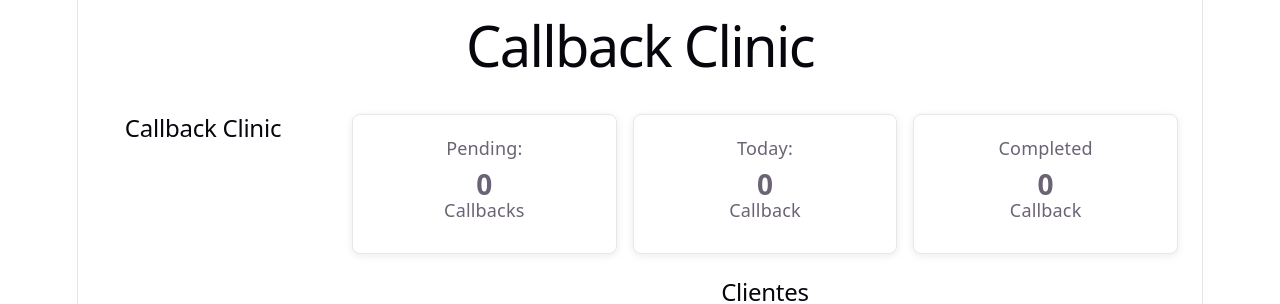
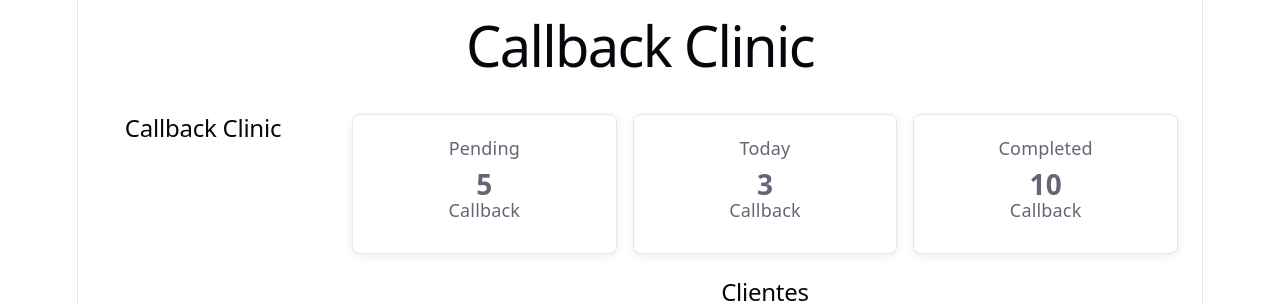
Before and after one commit to dnlgb/Reminder-Clinic, a React (Vite) app: page / in a window 1280 px wide. Shown: the top 304 px of the page. Built offline with nearby package versions, Linux system fonts and the light colour scheme.

Commit message:
refactor- se agg las cards de manera reutilizable, sin rept

```diff
--- a/src/App.css
+++ b/src/App.css
@@ -61,30 +61,20 @@
   grid-template-columns: 1fr 1fr 1fr;
   gap: 16px;
 }
-.pending-card,
-.today-card,
-.full-card {
+.stat-card{
   background: #ffffff;
   border-radius: 8px;
   padding: 20px;
   border: 1px solid #e5e7eb;
   box-shadow: 0 2px 8px rgba(0, 0, 0, 0.08);
 }
-.pending-card span,
-.pending-card strong,
-.today-card span,
-.today-card strong,
-.full-card span,
-.full-card strong {
+.stat-card span,
+.stat-card strong{
   display: block;
 }
-.pending-card span,
-.today-card span,
-.full-card span {
+.stat-card span{
   margin-bottom: 10px;
 }
-.pending-card strong,
-.today-card strong,
-.full-card strong{
+.stat-card strong{
   font-size: 28px;
 }
--- a/src/DashboardSummary.tsx
+++ b/src/DashboardSummary.tsx
@@ -1,30 +1,20 @@
-function DashboardSummary (
-    {pending, callbackT, callbackComp}: {
-        pending: number
-        callbackT: number
-        callbackComp: number
-    }
+import StatCard from "./StatCard"
 
-
-) {
+function DashboardSummary () {
     return(
     <>
         <section className="dashboard-summary">
-            <div className="pending-card">
-                <span>Pending:</span>
-                <strong >{pending}</strong>
-                <span>Callbacks</span>
-            </div>
-            <div className="today-card">
-                <span>Today:</span>
-                <strong>{callbackT}</strong>
-                <span>Callback</span>
-            </div>
-            <div className="full-card">
-                <span>Completed</span>
-                <strong>{callbackComp}</strong>
-                <span>Callback</span>
-            </div>
+            <StatCard title={"Pending"}
+                value={5}
+                label={"Callback"}/>
+            <StatCard title={"Today"}
+                value={3}
+                label={"Callback"}/>
+            <StatCard title={"Completed"}
+                value={10}
+                label={"Callback"}/>
+
+
         </section>
     </>
     )
--- a/src/MainLayout.tsx
+++ b/src/MainLayout.tsx
@@ -18,9 +18,7 @@ return(
     <div className="layout">
         <Sidebar/>
         <main className="main-content">
-            <DashboardSummary pending={clients.length}
-            callbackT={clients.length}
-            callbackComp={clients.length}/>
+            <DashboardSummary/>
             <ClientList clients = {clients}
                 onDeleteClient={deleteClient}/>
             <ClientForm onAddClient={addClient}/>
--- /dev/null
+++ b/src/StatCard.tsx
@@ -0,0 +1,17 @@
+function StatCard (
+    {title, value, label}: {
+        title: string
+        value: number
+        label: string
+    }
+) {
+    return(
+
+        <div className="stat-card">
+            <span>{title}</span>
+            <strong>{value}</strong>
+            <span>{label}</span>
+        </div>
+
+    )
+} export default StatCard;
```
